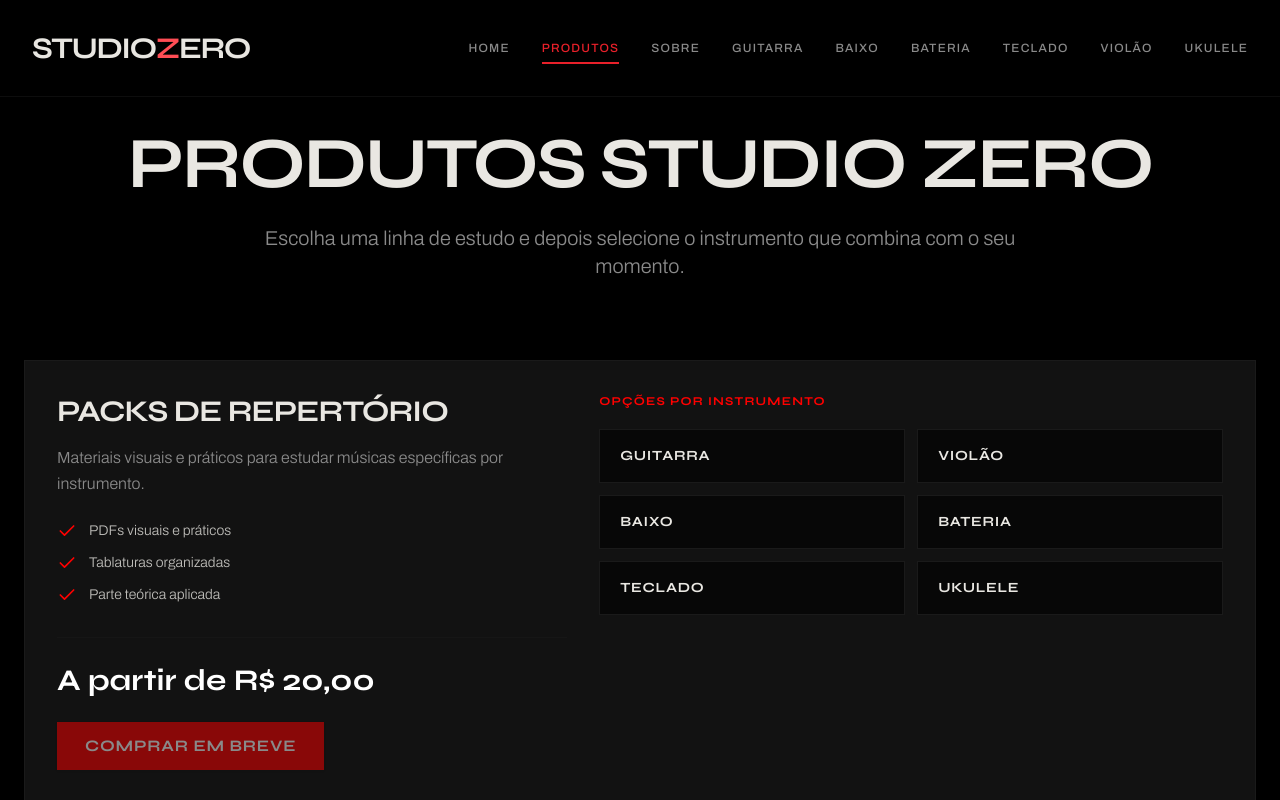
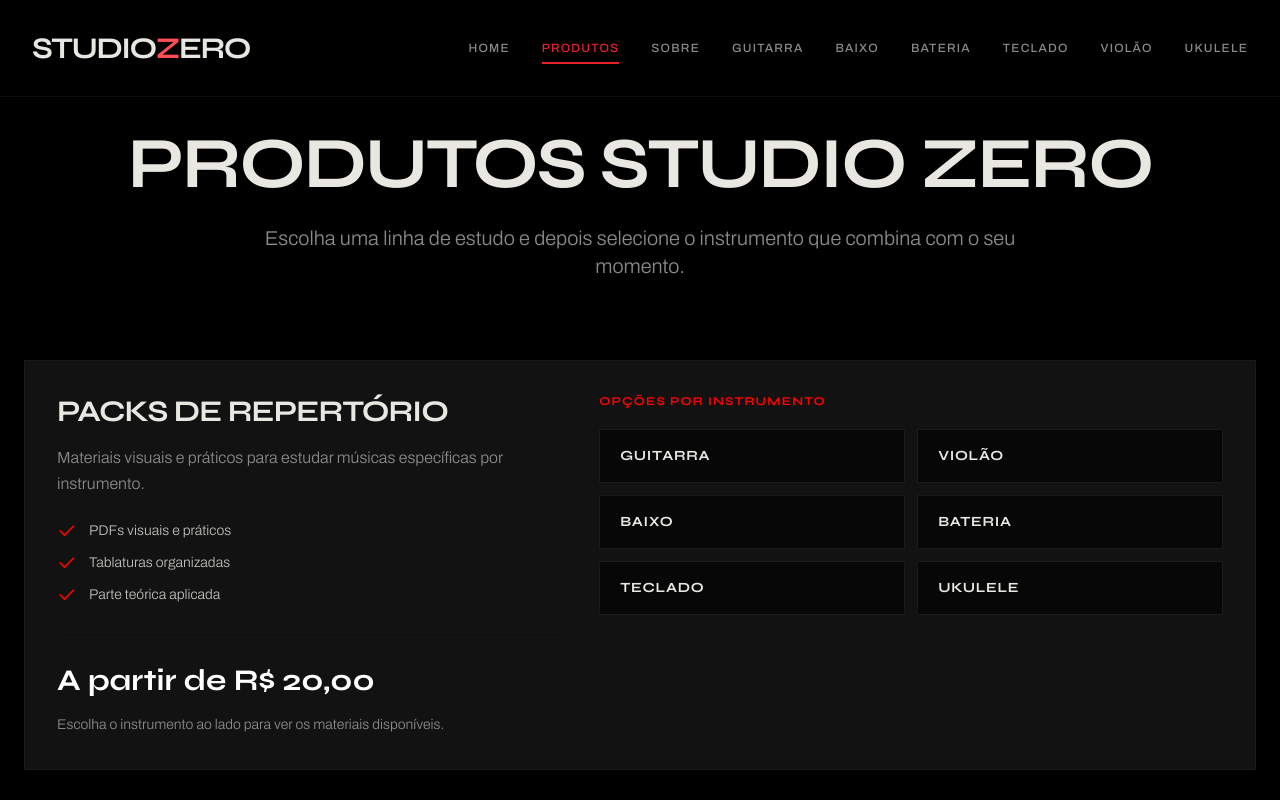
Before and after one commit to Tiffanylimaa/studiozero, a React (Vite) app in the folder apps/web/: page /produtos in a window 1280 px wide. Shown: the top 800 px of the page. Built offline with nearby package versions, Linux system fonts and the light colour scheme.

Commit message:
Clarify product catalog CTA

```diff
--- a/apps/web/src/pages/ProdutosPage.jsx
+++ b/apps/web/src/pages/ProdutosPage.jsx
@@ -5,7 +5,6 @@
 import { Check } from 'lucide-react';
 import Header from '@/components/Header.jsx';
 import Footer from '@/components/Footer.jsx';
-import { Button } from '@/components/ui/button';
 
 function ProdutosPage() {
   const instruments = [
@@ -110,12 +109,12 @@
                     </ul>
 
                     <div className="mt-auto pt-6 border-t border-border/50">
-                      <div className="text-3xl font-syne font-bold mb-6 text-white">
+                      <div className="text-3xl font-syne font-bold mb-4 text-white">
                         {line.price}
                       </div>
-                      <Button disabled className="w-full md:w-auto bg-primary hover:bg-primary/90 text-white rounded-sm px-5 md:px-7 py-4 md:py-5 min-h-[3rem] font-syne uppercase tracking-wider text-sm md:text-base whitespace-normal text-center leading-tight">
-                        Comprar em breve
-                      </Button>
+                      <p className="text-sm text-muted-foreground font-light leading-relaxed">
+                        Escolha o instrumento ao lado para ver os materiais disponíveis.
+                      </p>
                     </div>
                   </div>
 
```
